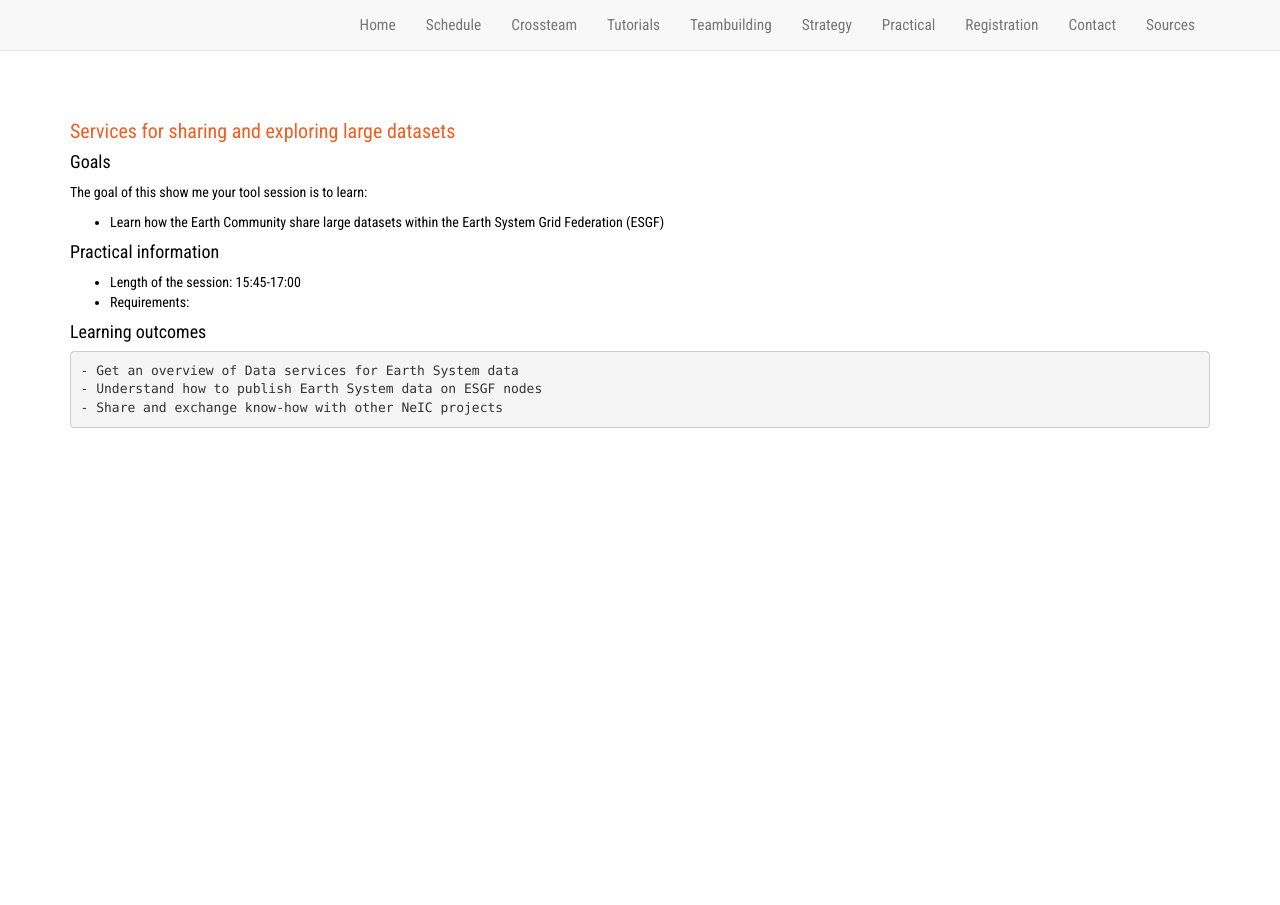
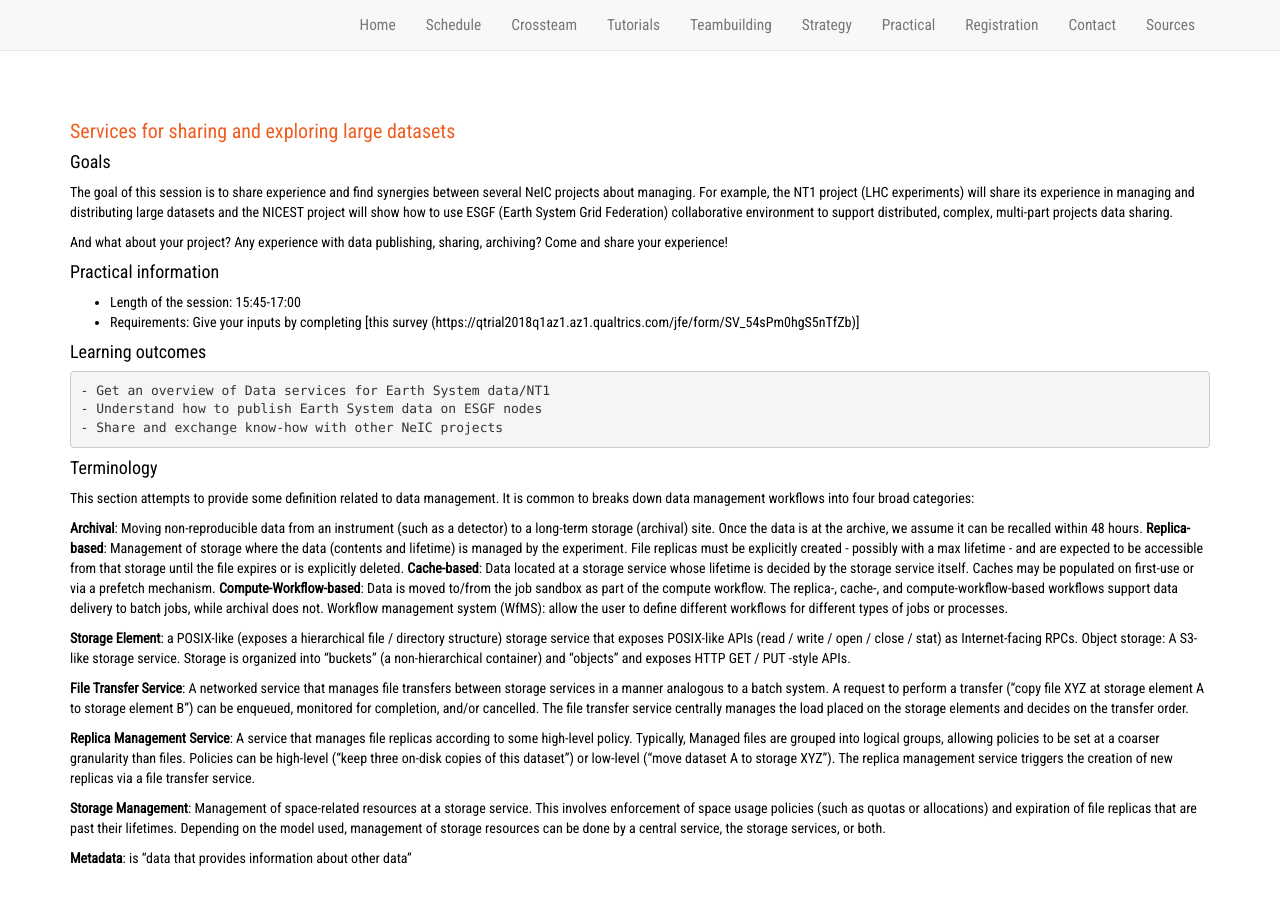
Before and after one commit to neicnordic/ahm18.neic.nordforsk.org, a Jekyll site: the page built from _crossteams/ho_details1/details.md, in a window 1280 px wide and 1078 px high. Shown: the top 905 px of the window. Built offline with Jekyll 4.4.1, drawn with Linux system fonts in a browser that asks for light colours; nearby versions of some CDN libraries.

Commit message:
Update details.md

```diff
--- a/_crossteams/ho_details1/details.md
+++ b/_crossteams/ho_details1/details.md
@@ -9,17 +9,45 @@ name: details
 
 <h4>Goals</h4>
 
-The goal of this show me your tool session is to learn:
-- Learn how the Earth Community share large datasets within the Earth System Grid Federation (ESGF)
+The goal of this session is to share experience and find synergies between several NeIC projects about managing.
+For example, the NT1 project (LHC experiments) will share its experience in managing and distributing large datasets and the NICEST project will show how to use ESGF (Earth System Grid Federation) collaborative environment to support distributed, complex, multi-part projects data sharing.
+
+ And what about your project? Any experience with data publishing, sharing, archiving? Come and share your experience!
 
 <h4>Practical information</h4>
 
 - Length of the session: 15:45-17:00
-- Requirements:
+- Requirements: Give your inputs by completing [this survey (https://qtrial2018q1az1.az1.qualtrics.com/jfe/form/SV_54sPm0hgS5nTfZb)]
 
 
 <h4>Learning outcomes</h4>
 
-    - Get an overview of Data services for Earth System data
+    - Get an overview of Data services for Earth System data/NT1
     - Understand how to publish Earth System data on ESGF nodes
     - Share and exchange know-how with other NeIC projects
+
+<h4>Terminology</h4>
+
+This section attempts to provide some definition related to data management. It is common to breaks down data management workflows into four broad categories:
+
+**Archival**: Moving non-reproducible data from an instrument (such as a detector) to a long-term storage (archival) site.  Once the data is at the archive, we assume it can be recalled within 48 hours.
+**Replica-based**: Management of storage where the data (contents and lifetime) is managed by the experiment.  File replicas must be explicitly created - possibly with a max lifetime - and are expected to be accessible from that storage until the file expires or is explicitly deleted.
+**Cache-based**: Data located at a storage service whose lifetime is decided by the storage service itself.  Caches may be populated on first-use or via a prefetch mechanism.
+**Compute-Workflow-based**: Data is moved to/from the job sandbox as part of the compute workflow.
+The replica-, cache-, and compute-workflow-based workflows support data delivery to batch jobs, while archival does not.
+Workflow management system (WfMS): allow the user to define different workflows for different types of jobs or processes.
+
+**Storage Element**: a POSIX-like (exposes a hierarchical file / directory structure) storage service that exposes POSIX-like APIs (read / write / open / close / stat) as Internet-facing RPCs.
+Object storage: A S3-like storage service.  Storage is organized into “buckets” (a non-hierarchical container) and “objects” and exposes HTTP GET / PUT -style APIs.
+
+**File Transfer Service**: A networked service that manages file transfers between storage services in a manner analogous to a batch system.  A request to perform a transfer (“copy file XYZ at storage element A to storage element B”) can be enqueued, monitored for completion, and/or cancelled.  The file transfer service centrally manages the load placed on the storage elements and decides on the transfer order.
+
+**Replica Management Service**: A service that manages file replicas according to some high-level policy.  Typically,
+Managed files are grouped into logical groups, allowing policies to be set at a coarser granularity than files.
+Policies can be high-level (“keep three on-disk copies of this dataset”) or low-level (“move dataset A to storage XYZ”).
+The replica management service triggers the creation of new replicas via a file transfer service.
+
+**Storage Management**: Management of space-related resources at a storage service.  This involves enforcement of space usage policies (such as quotas or allocations) and expiration of file replicas that are past their lifetimes.
+Depending on the model used, management of storage resources can be done by a central service, the storage services, or both.
+
+**Metadata**: is "data that provides information about other data"
```
